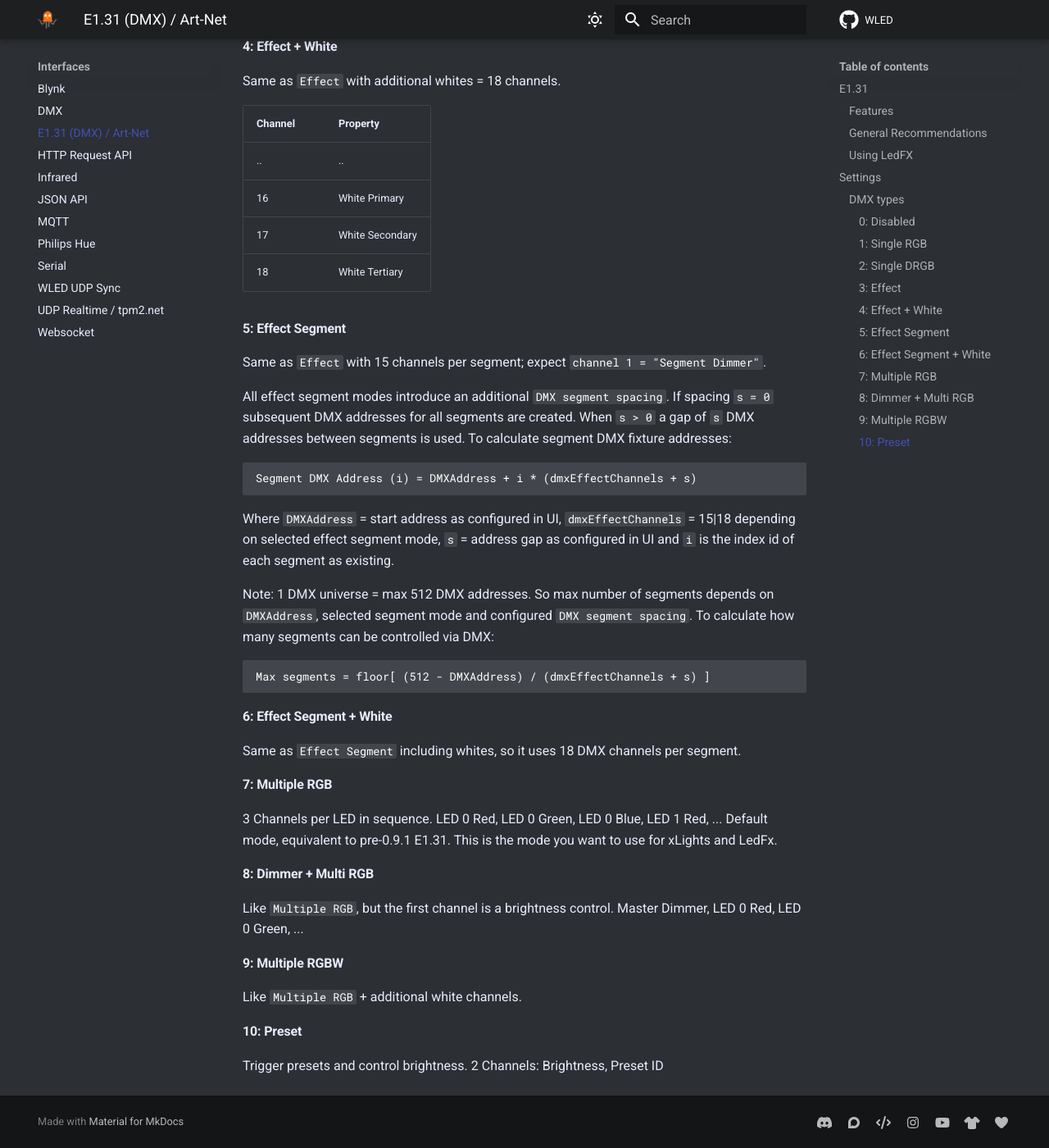
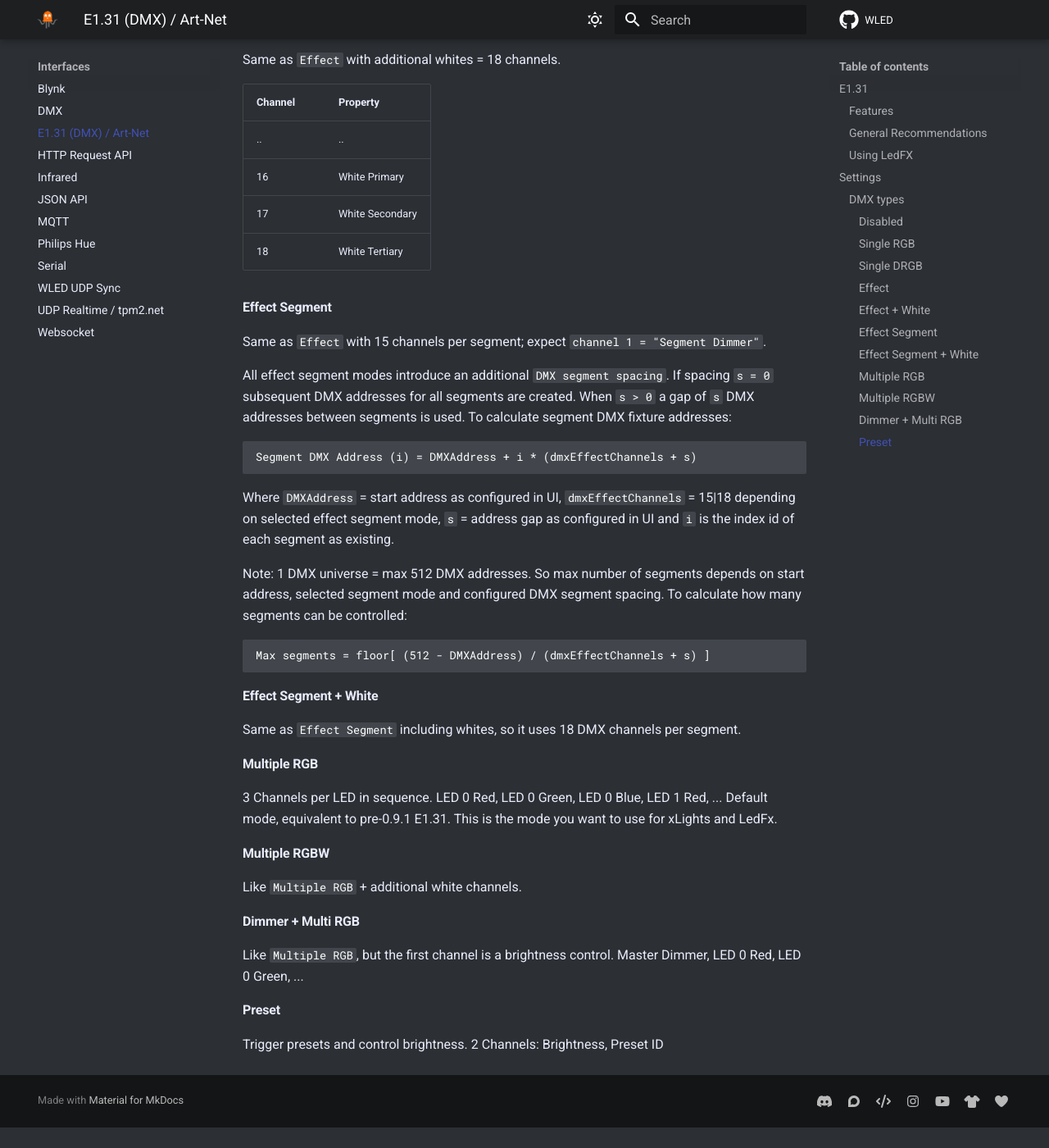
Before and after one commit to Aircoookie/WLED-Docs, an MkDocs documentation site: the page built from docs/interfaces/e1.31-dmx.md, in a window 1280 px wide and 1400 px high, scrolled down 2931 px. Shown: the whole window at 82% size. Built offline with MkDocs 1.6.1 and Material for MkDocs 9.7.7, drawn with Linux system fonts in a browser that asks for light colours; comment, search, counter and statistics services are not loaded; after the commit the page ends 4306 px from its top, so only the background shows below that; some of the changed text lies outside the part shown.

Commit message:
Final edit, removed dmx mode numbering

```diff
--- a/docs/interfaces/e1.31-dmx.md
+++ b/docs/interfaces/e1.31-dmx.md
@@ -42,19 +42,19 @@
 
 Select the mode you want to use in Sync settings.
 
-#### 0: Disabled
+#### Disabled
 
 Incoming E1.31 packets will be ignored.
 
-#### 1: Single RGB
+#### Single RGB
 
 All LEDs are set to the same color. 3 Channels: Red, Green, Blue
 
-#### 2: Single DRGB
+#### Single DRGB
 
 All LEDs are set to the same color. 4 Channels: Master Dimmer, Red, Green, Blue
 
-#### 3: Effect
+#### Effect
 
 Not a realtime mode & only support 1 universe. Allows setting WLED effect properties over E1.31 with 15 channels.
 
@@ -85,7 +85,7 @@
 | 128..191 | true     | false   | **mirror** |
 | 192..255 | true     | true    | **mirror & reverse** |
 
-#### 4: Effect + White
+#### Effect + White
 
 Same as `Effect` with additional whites = 18 channels.
 
@@ -96,7 +96,7 @@
 17 | White Secondary
 18 | White Tertiary
 
-#### 5: Effect Segment
+#### Effect Segment
 
 Same as `Effect` with 15 channels per segment; expect `channel 1 = "Segment Dimmer"`.
 
@@ -106,28 +106,28 @@
 
 Where `DMXAddress` = start address as configured in UI, `dmxEffectChannels` = 15|18 depending on selected effect segment mode, `s` = address gap as configured in UI and `i` is the index id of each segment as existing.
 
-Note: 1 DMX universe = max 512 DMX addresses. So max number of segments depends on `DMXAddress`, selected segment mode and configured `DMX segment spacing`. To calculate how many segments can be controlled via DMX:
+Note: 1 DMX universe = max 512 DMX addresses. So max number of segments depends on start address, selected segment mode and configured DMX segment spacing. To calculate how many segments can be controlled:
 
     Max segments = floor[ (512 - DMXAddress) / (dmxEffectChannels + s) ]
 
-#### 6: Effect Segment + White
+#### Effect Segment + White
 
 Same as `Effect Segment` including whites, so it uses 18 DMX channels per segment.
 
-#### 7: Multiple RGB
+#### Multiple RGB
 
 3 Channels per LED in sequence. LED 0 Red, LED 0 Green, LED 0 Blue, LED 1 Red, ...
 Default mode, equivalent to pre-0.9.1 E1.31. This is the mode you want to use for xLights and LedFx.
 
-#### 8: Dimmer + Multi RGB
+#### Multiple RGBW
+
+Like `Multiple RGB` + additional white channels.
+
+#### Dimmer + Multi RGB
 
 Like `Multiple RGB`, but the first channel is a brightness control.
 Master Dimmer, LED 0 Red, LED 0 Green, ...
 
-#### 9: Multiple RGBW
-
-Like `Multiple RGB` + additional white channels.
-
-#### 10: Preset
+#### Preset
 
 Trigger presets and control brightness. 2 Channels: Brightness, Preset ID
```
Also changed, not shown: other parts of docs/interfaces/e1.31-dmx.md (+1 -1 lines).
